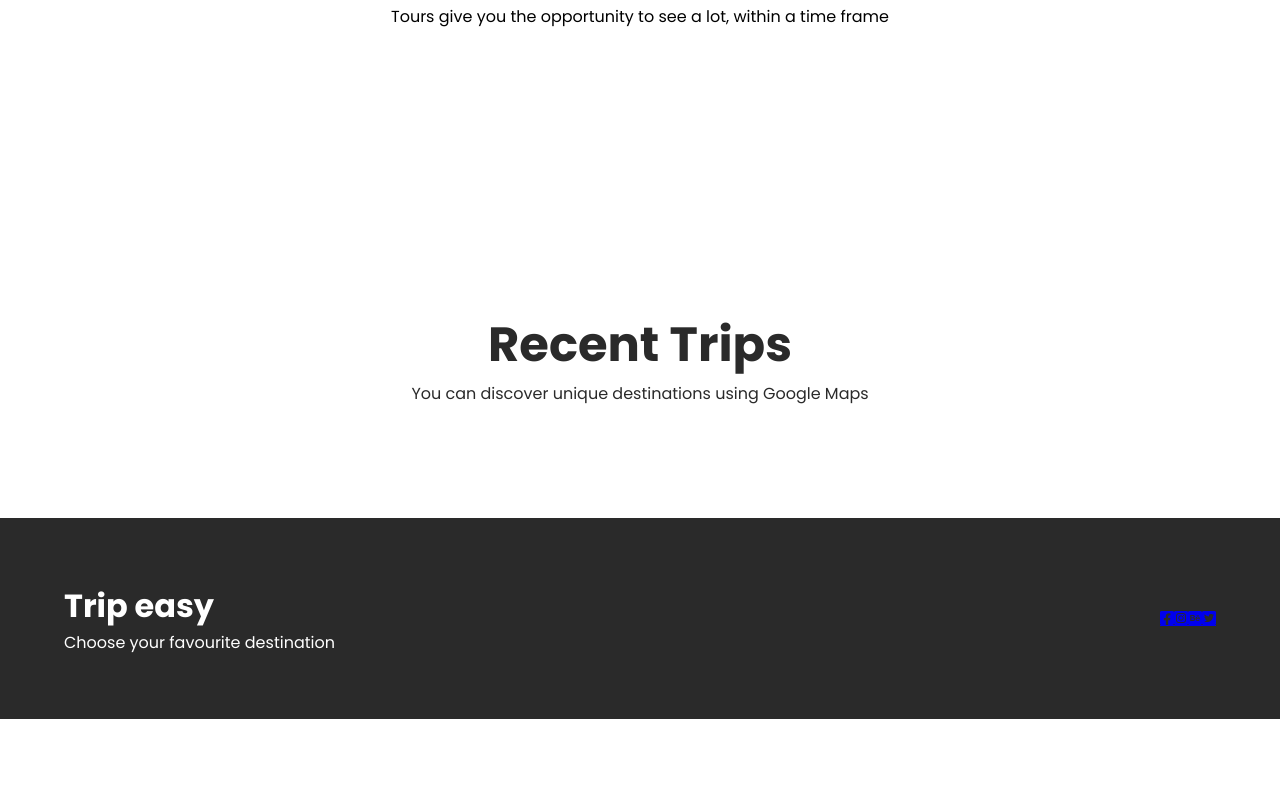
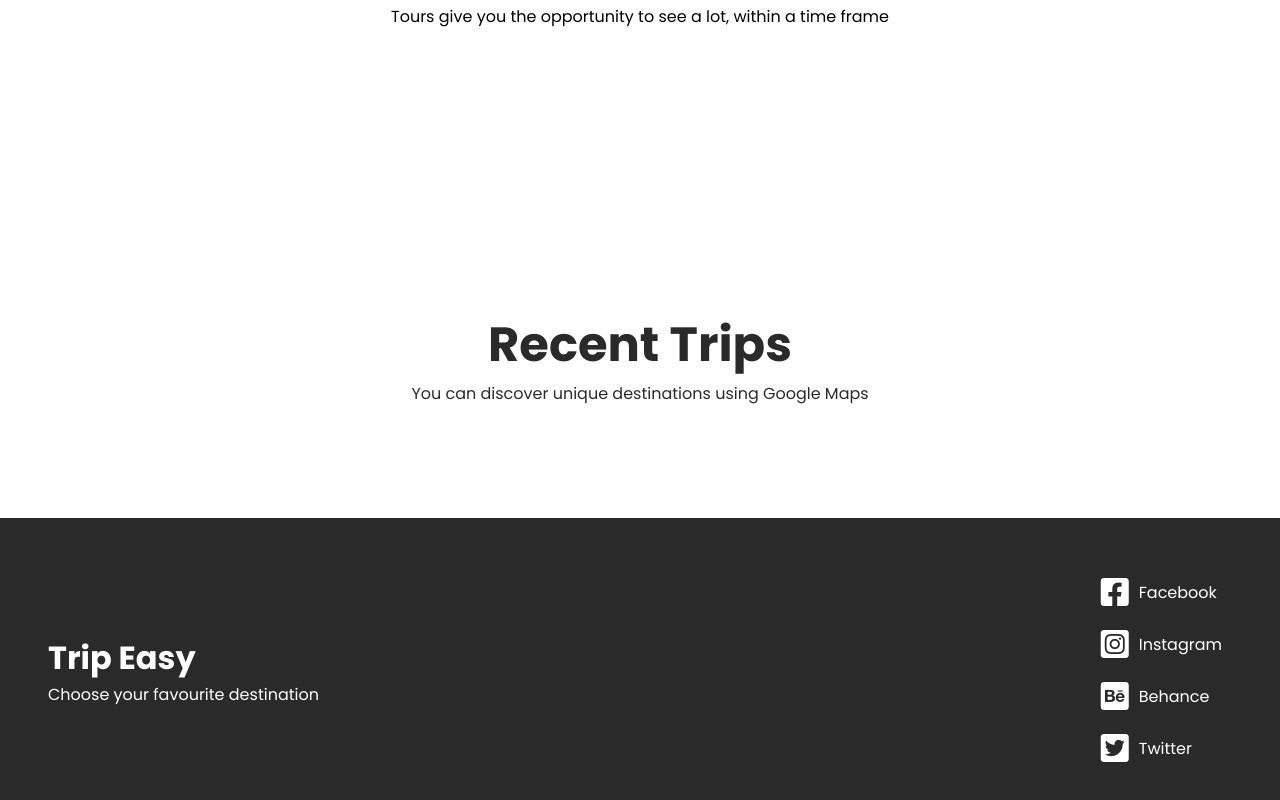
Before and after one commit to jemma-mg/dsc-bootcamp, a React (Create React App) app: page / in a window 1280 px wide. Shown: the part 1099-1899 px from the top of the page. Before the commit the page ends 1818 px from the top, so only its background shows below. Built offline with nearby package versions, Linux system fonts and the light colour scheme.

Commit message:
styled footer

```diff
--- a/src/components/footer/footer.css
+++ b/src/components/footer/footer.css
@@ -1,5 +1,5 @@
 .footer{
-    padding: 4rem;
+    padding: 3rem;
     background-color:#2a2a2a;
     color: #fff;
 }
@@ -12,14 +12,26 @@
     flex-wrap: wrap;
 }
 
-.top i{
+.social i{
+    padding-right: 10px;
     color: #fff;
     font-size: 2rem;
     margin-left: 1rem;
 }
 
-.top i:hover{
+.social i:hover{
     color: rgb(240, 255, 185);
+}
+
+.social{
+    padding: 10px;
+    display: flex;
+    flex-direction: row;
+    align-items: center;
+    justify-content:flex-start;
+    color: #fff;
+    text-decoration: none;
+    font-size: 1rem;
 }
 
 @media screen and (max-width:850px) {
--- a/src/components/footer/footer.js
+++ b/src/components/footer/footer.js
@@ -1,18 +1,27 @@
-import "./footer.css"
+import "./footer.css";
+import { Link } from "react-router-dom";
 
 const Footer = () => {
   return (
     <div className="footer">
       <div className="top">
         <div>
-          <h1>Trip easy</h1>
+          <h1>Trip Easy</h1>
           <p>Choose your favourite destination</p>
         </div>
         <div>
-          <a href="#" className="fa-brands fa-facebook-square"></a>
-          <a href="#" className="fa-brands fa-instagram-square"></a>
-          <a href="#" className="fa-brands fa-behance-square"></a>
-          <a href="#" className="fa-brands fa-twitter-square"></a>
+        <Link className="social" to="#">
+          <i class="fa-brands fa-facebook-square"></i>Facebook
+        </Link>
+        <Link className="social" to="#">
+          <i class="fa-brands fa-instagram-square"></i>Instagram
+        </Link>
+        <Link className="social" to="#">
+          <i class="fa-brands fa-behance-square"></i>Behance
+        </Link>
+        <Link className="social" to="#">
+          <i class="fa-brands fa-twitter-square"></i>Twitter
+        </Link>
         </div>
       </div>
     </div>
```
